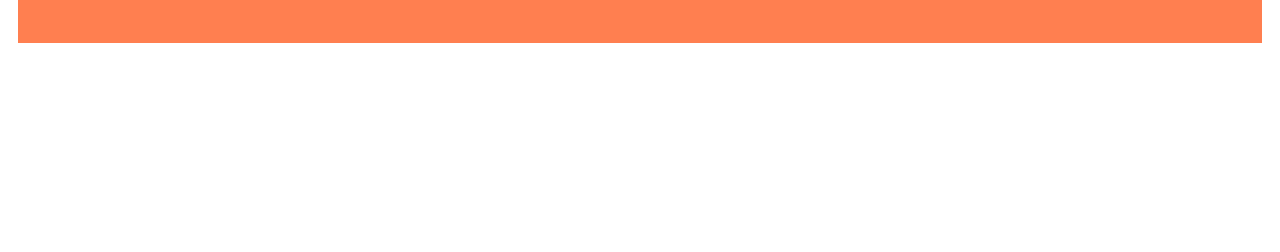
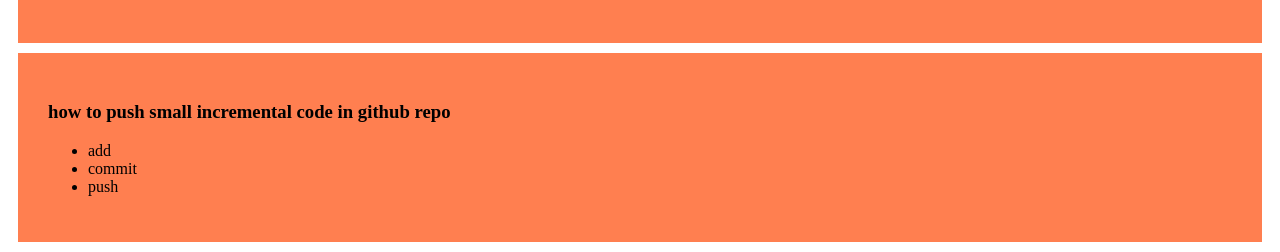
Before and after one commit to sohan704/my-first-website, a plain HTML site: page index.html in a window 1280 px wide. Shown: the part 683-935 px from the top of the page. Before the commit the page ends 800 px from the top, so only its background shows below. Drawn offline with Linux system fonts and the light colour scheme.

Commit message:
Third and final change

```diff
--- a/index.html
+++ b/index.html
@@ -23,5 +23,13 @@
     <h3>my first website</h3>
     <p>Lorem ipsum dolor sit amet consectetur adipisicing elit. Recusandae ipsa voluptas soluta vel, culpa reiciendis laborum, ipsum tempora quia cumque esse distinctio iste illo, voluptates cum fugiat a nesciunt ad?</p>
    </div>
+   <div>
+    <h3>how to push small incremental code in github repo</h3>
+     <ul>
+      <li>add</li>
+      <li>commit</li>
+      <li>push</li>
+     </ul>
+   </div>
 </body>
 </html>
```
